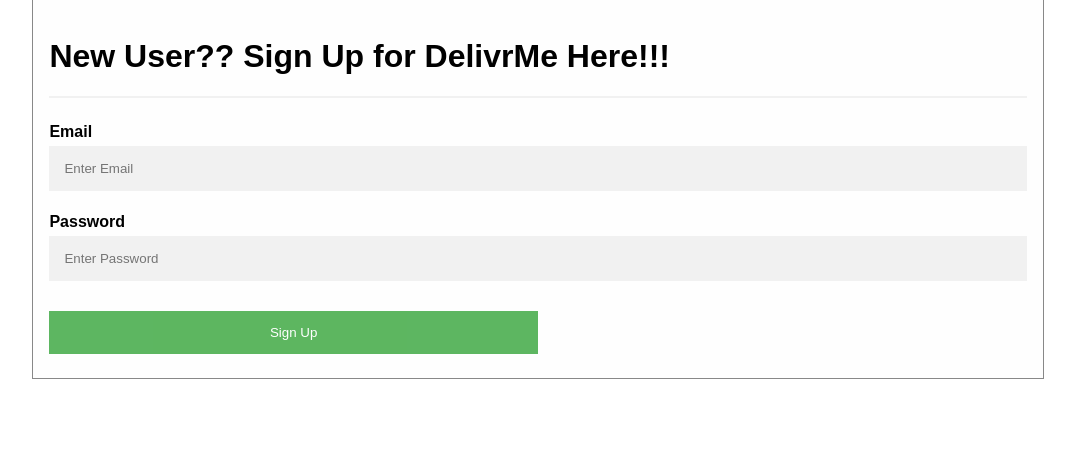
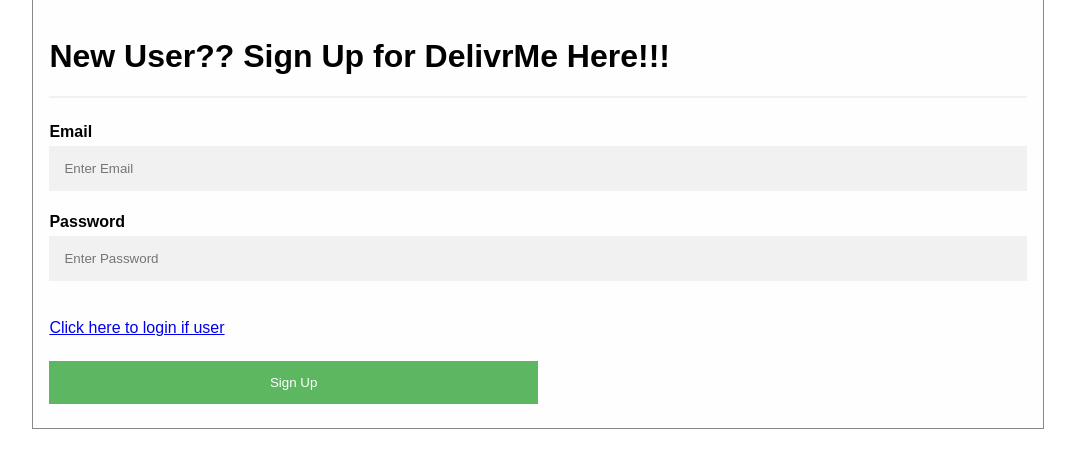
Before and after one commit to yassataiseer/delivrme, a Flask app: page /signup-link in a window 1280 px wide. Shown: the part 64-532 px from the top of the page, without its empty margins (102-1177 px from the left). Run offline with Flask 2, Linux system fonts and the light colour scheme.

Commit message:
commit on main

```diff
--- a/app.py
+++ b/app.py
@@ -29,7 +29,7 @@
 
 
 @app.route("/login-link")
-def signup():
+def login():
     return render_template("login.html")
 
 
--- a/templates/login.html
+++ b/templates/login.html
@@ -128,6 +128,7 @@
       <label for="pswrd"><b>Password</b></label>
       <input type="password" placeholder="Enter Password" name="pswrd" required>
 
+      <p><a href="/signup-link" >Click here to signup if user</a></p>
 
 
       <div class="clearfix">
--- a/templates/sign_up.html
+++ b/templates/sign_up.html
@@ -128,6 +128,7 @@
       <label for="pswrd"><b>Password</b></label>
       <input type="password" placeholder="Enter Password" name="pswrd" required>
 
+      <p><a href="/login-link" >Click here to login if user</a></p>
 
 
       <div class="clearfix">
```
Also changed, not shown: 1 other file.
